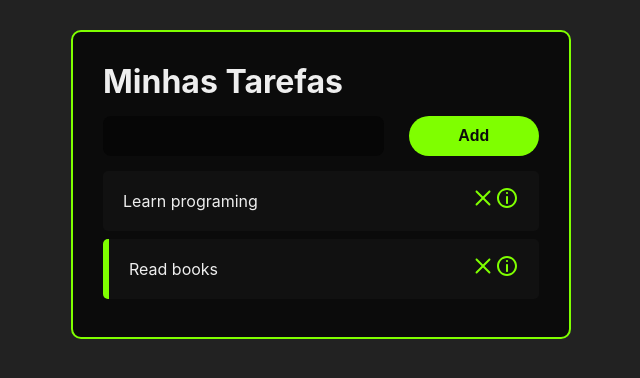
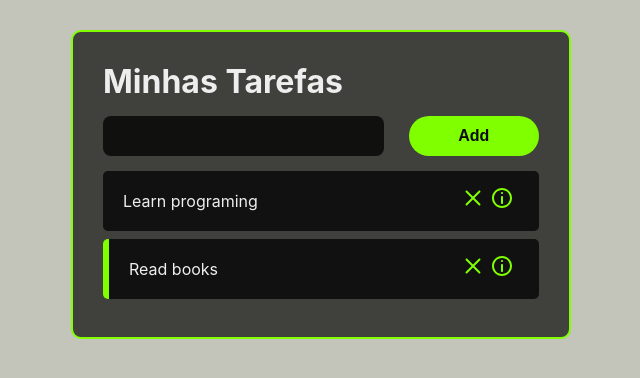
Before and after one commit to thiagofreitascarneiro/TaskApp, a React (Create React App) app: page / in a window 1280 px wide. Shown: the top 378 px of the page, without its empty margins (319-959 px from the left). Built offline with nearby package versions, Linux system fonts and the light colour scheme.

Commit message:
add button to back initial page

```diff
--- a/src/components/Task.css
+++ b/src/components/Task.css
@@ -32,9 +32,11 @@
     border: none;
     font-size: 24px;
     color: chartreuse;
+    margin: 0 5px;
     cursor: pointer;
     -webkit-transition: all 150ms ease-in-out;
     transition: all 150ms ease-in-out;
+
   }
 
   .see-task-button:hover {
--- a/src/components/Task.jsx
+++ b/src/components/Task.jsx
@@ -2,7 +2,15 @@ import React from 'react';
 import './Task.css';
 import { CgClose, CgInfo } from "react-icons/cg";
 
+import { useHistory} from 'react-router-dom'
+
+
 const Task = ({ task, handleTaskClick, handleTaskDeletion }) => {
+    const history = useHistory();
+
+    const handleTaskDetailClick = () => {
+        history.push(`/${task.title}`)
+    }
     return (
         <div
             className="task-container"
@@ -19,7 +27,7 @@ const Task = ({ task, handleTaskClick, handleTaskDeletion }) => {
                 >
                     <CgClose />
                 </button>
-                <button className="see-task-details-button">
+                <button className="see-task-details-button" onClick={handleTaskDetailClick}>
                     <CgInfo />
                 </button>
             </div>
--- a/src/components/TaskDetails.jsx
+++ b/src/components/TaskDetails.jsx
@@ -1,19 +1,22 @@
 import React from 'react'
 import Button from './Button'
 
-import { useParams } from 'react-router-dom'
+import { useParams, useHistory } from 'react-router-dom'
 
 import './TaskDetails.css';
 
 const TaskDetails = () => {
     const params = useParams();
+    const history = useHistory();
 
-    console.log(params);
+    const handleBackButtonClick = () => {
+        history.goBack();
+    }
 
     return (
         <>
             <div className="back-button-container">
-                <Button>back to page</Button>
+                <Button onClick={handleBackButtonClick}>back to page</Button>
             </div>
             <div className="task-details-container">
                 <h2>{params.taskTitle}</h2>
--- a/src/components/Tasks.jsx
+++ b/src/components/Tasks.jsx
@@ -1,7 +1,10 @@
 import React from 'react'
 import Task from './Task'
 
+
+
 const Tasks = ({ tasks, handleTaskClick, handleTaskDeletion }) => {
+
    return (
        <>
             {tasks.map((task) => (
--- a/src/index.css
+++ b/src/index.css
@@ -12,7 +12,7 @@ body {
     sans-serif;
   -webkit-font-smoothing: antialiased;
   -moz-osx-font-smoothing: grayscale;
-  background-color: #222
+  background-color: rgba(113, 117, 95, 0.418)
 }
 
 code {
```
